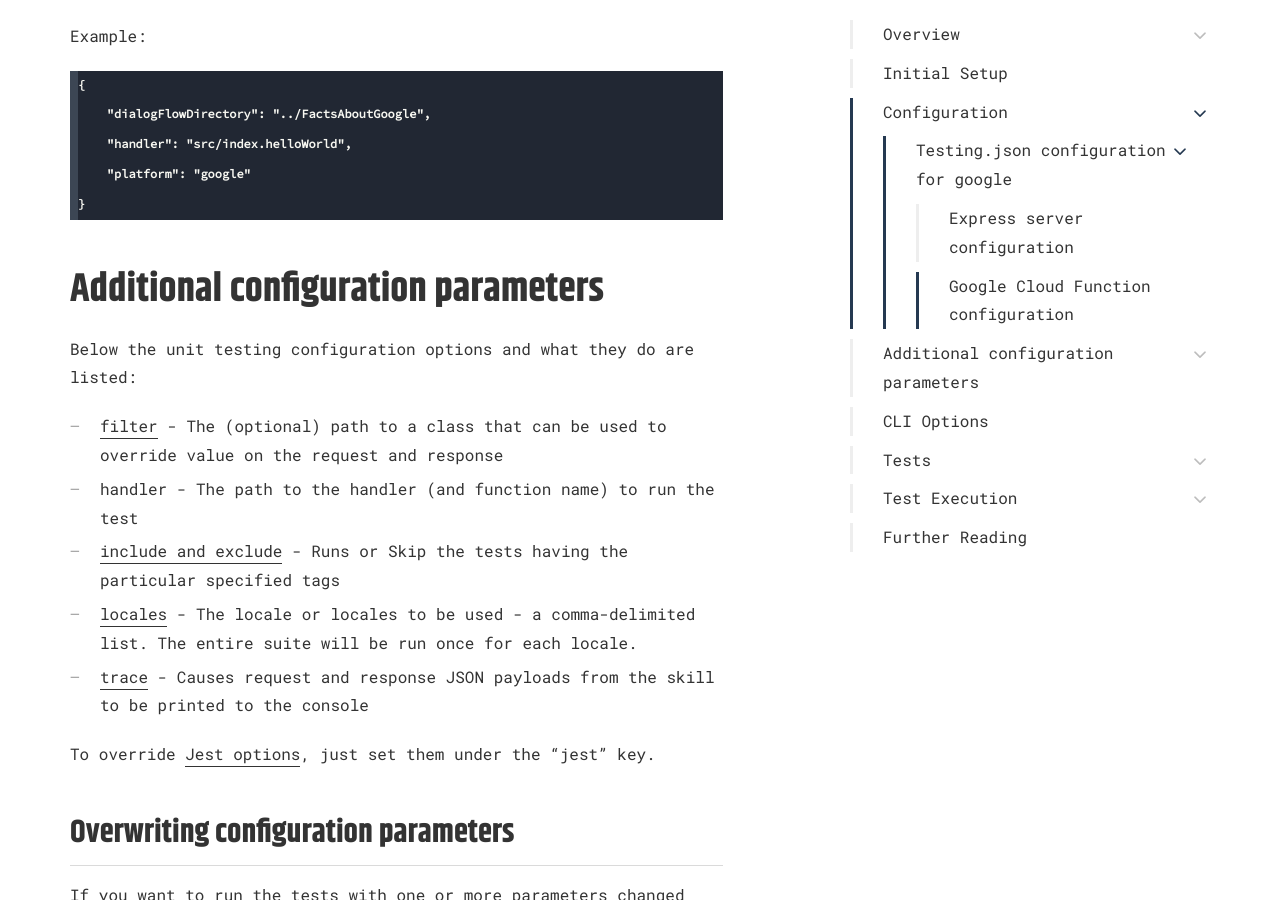
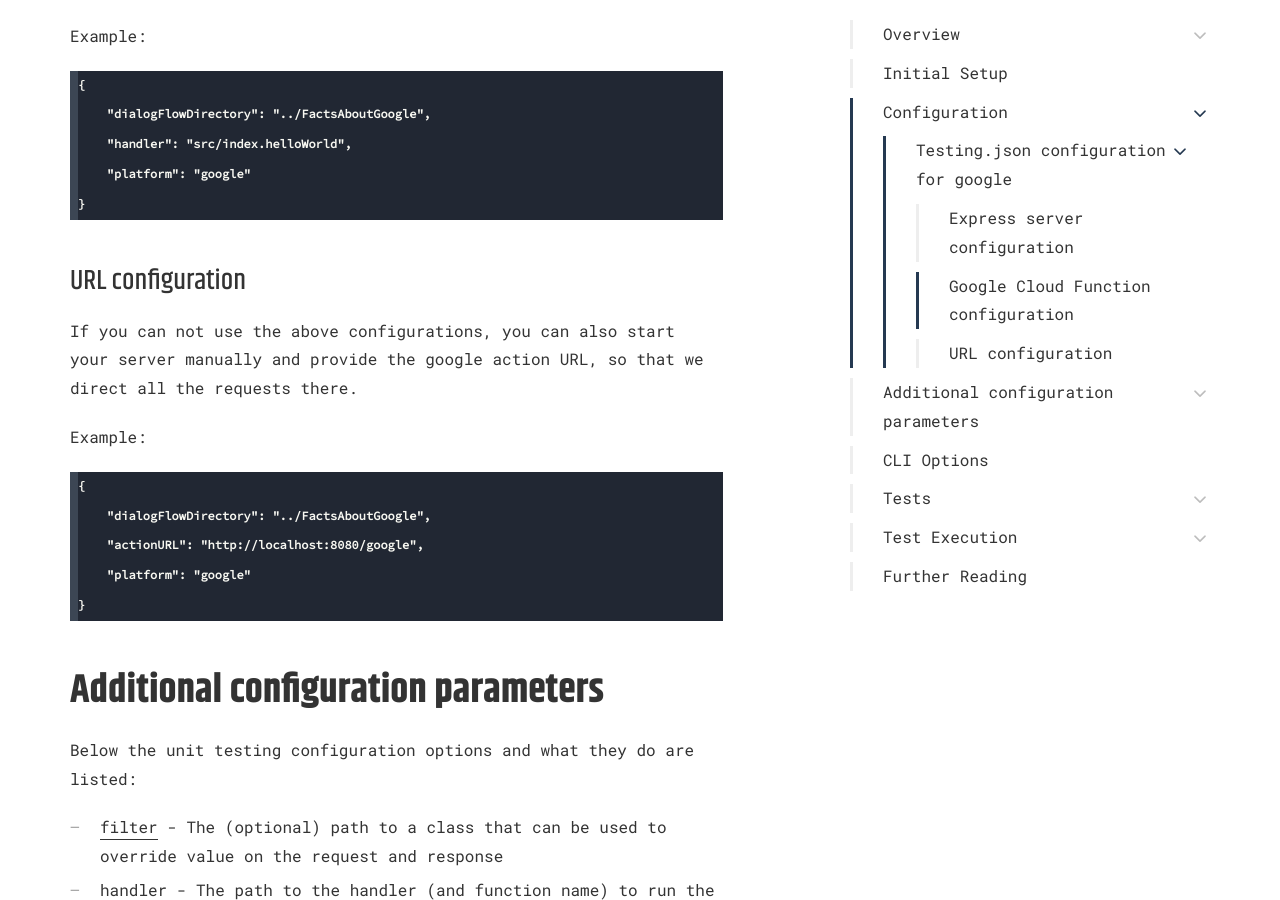
Before and after one commit to bespoken/bespoken-docs, a Jekyll site: the page built from unit-testing/guide-google.md, in a window 1280 px wide and 900 px high, scrolled down 4608 px. Built offline with Jekyll 4.4.1, drawn with Linux system fonts in a browser that asks for light colours; some web fonts are replaced.

Commit message:
Add configuration example using actionURL

````diff
--- a/unit-testing/guide-google.md
+++ b/unit-testing/guide-google.md
@@ -136,6 +136,19 @@ Example:
 {
     "dialogFlowDirectory": "../FactsAboutGoogle",
     "handler": "src/index.helloWorld",
+    "platform": "google"
+}
+```
+
+### URL configuration
+If you can not use the above configurations, you can also start your server manually and provide the google action URL, so that we direct
+all the requests there.
+
+Example:
+```
+{
+    "dialogFlowDirectory": "../FactsAboutGoogle",
+    "actionURL": "http://localhost:8080/google",
     "platform": "google"
 }
 ```
````
